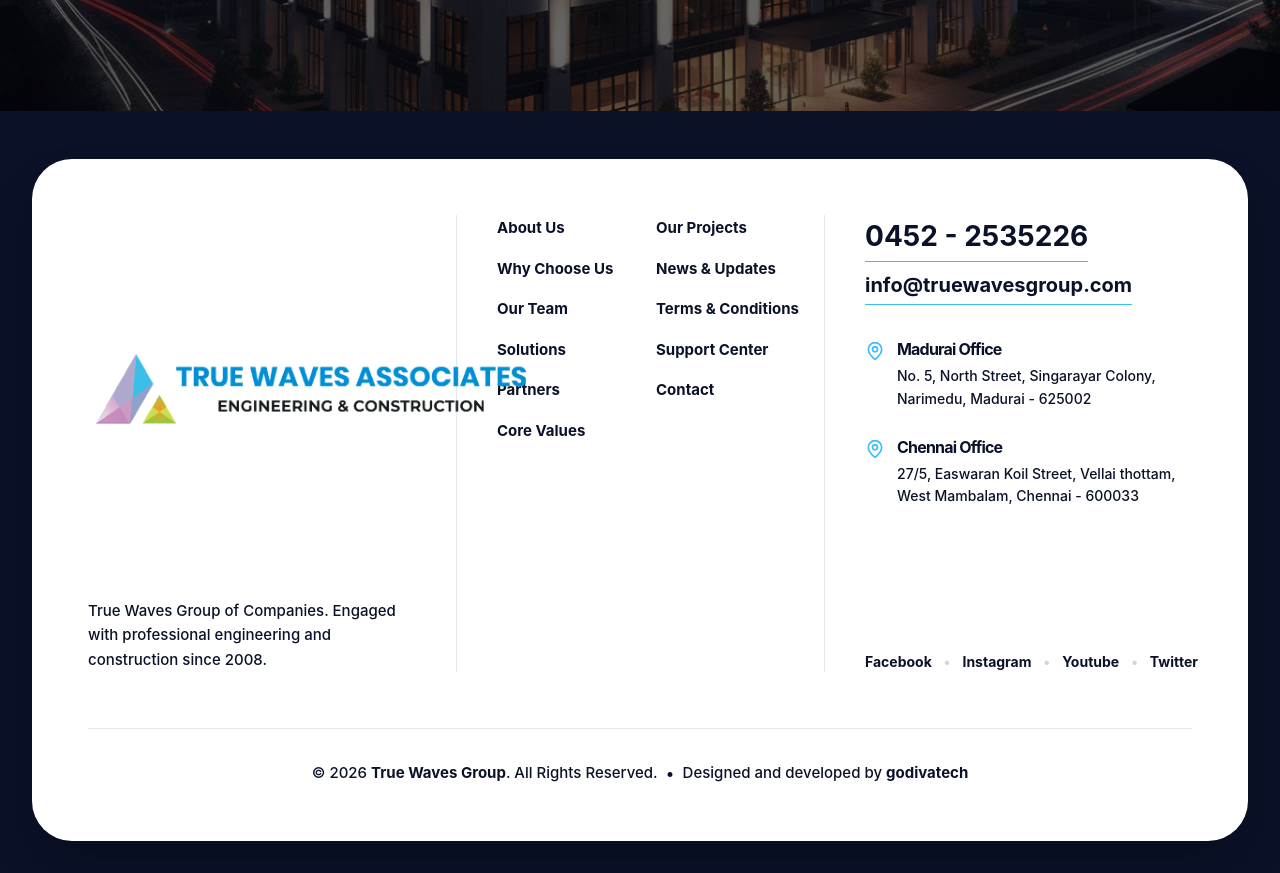
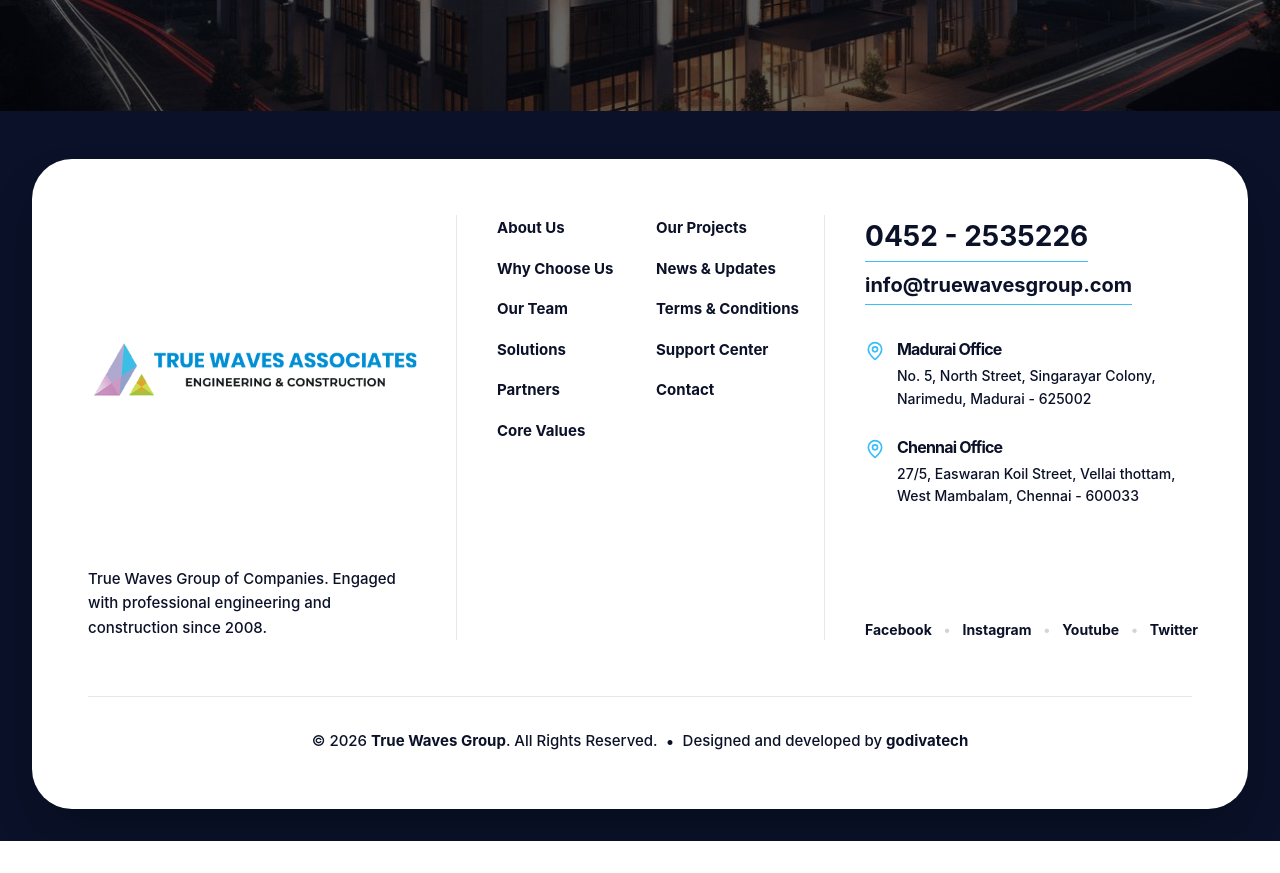
Before and after one commit to godivatech/truewaves_associates_website, a React (Vite) app: page / in a window 1280 px wide. Shown: the part 9260-10133 px from the top of the page. After the commit the page ends 10101 px from the top, so only its background shows below. Built offline with nearby package versions, Linux system fonts and the light colour scheme; no server answers.

Commit message:
Ui and Ux changes

```diff
--- a/src/sections/Footer.tsx
+++ b/src/sections/Footer.tsx
@@ -1,6 +1,5 @@
 import { motion } from 'framer-motion';
 import { MapPin } from 'lucide-react';
-
 
 const footerLinks = {
     column1: [
@@ -41,7 +40,6 @@ const offices = [
 export default function Footer() {
     return (
         <footer className="relative bg-navy px-4 sm:px-6 lg:px-8 pb-8 pt-12">
-            {/* Main Footer Card */}
             <div className="max-w-[1400px] mx-auto relative z-10">
                 <motion.div
                     initial={{ opacity: 0, y: 30 }}
@@ -51,15 +49,17 @@ export default function Footer() {
                     className="bg-white rounded-[2.5rem] p-8 lg:p-14 shadow-2xl"
                 >
                     <div className="grid grid-cols-1 md:grid-cols-12 gap-y-10 lg:gap-x-0">
+
                         {/* Logo & Description */}
                         <div className="md:col-span-4 flex flex-col justify-between lg:pr-10">
-                            <a href="#" className="flex items-center">
+                            <a href="/" className="block">
                                 <img
                                     src="/images/Logo%202.png"
                                     alt="TrueWaves Logo"
-                                    className="h-64 sm:h-72 xl:h-80 w-auto object-contain transform scale-150 origin-left lg:-ml-4"
+                                    className="h-56 sm:h-64 xl:h-72 w-auto object-contain transform scale-125 origin-left lg:-ml-3"
                                 />
                             </a>
+
                             <div className="mt-12 sm:mt-16">
                                 <p className="text-[15px] text-muted-foreground leading-relaxed font-medium md:max-w-xs">
                                     True Waves Group of Companies. Engaged with professional engineering and construction since 2008.
@@ -152,7 +152,6 @@ export default function Footer() {
                         </div>
                     </div>
 
-
                     <div className="w-full h-px bg-gray-200 mt-14 mb-8" />
 
                     {/* Copyright */}
```
